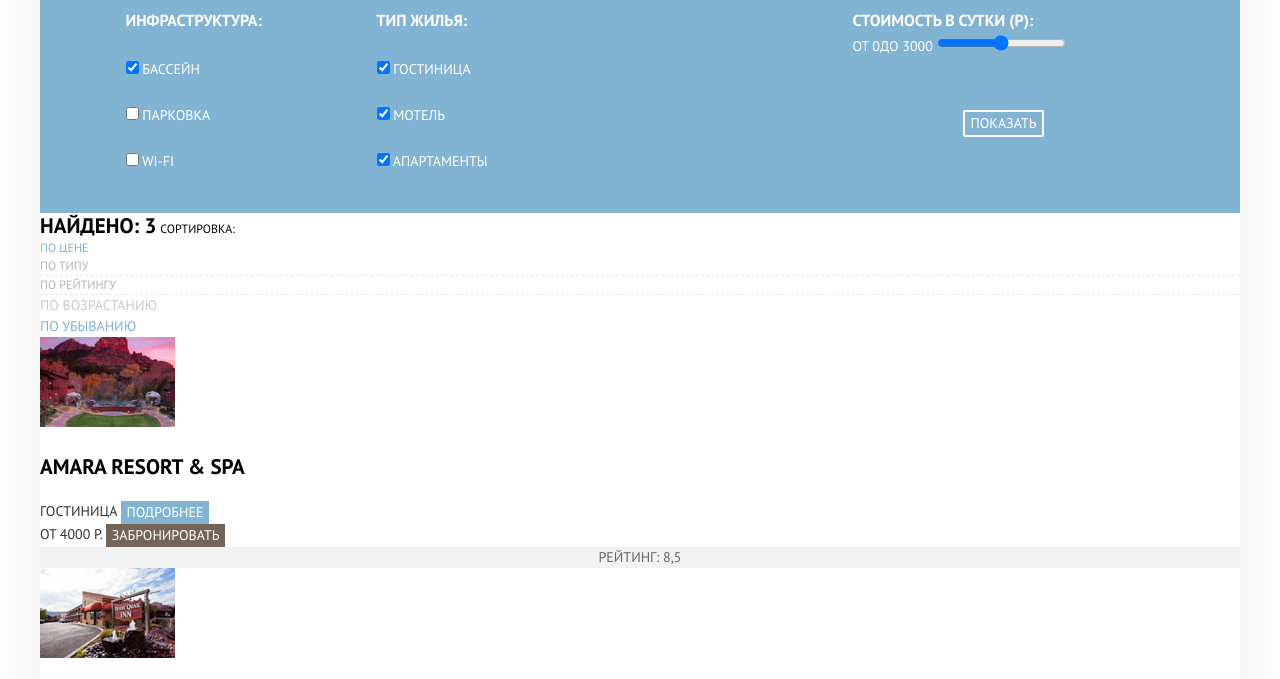
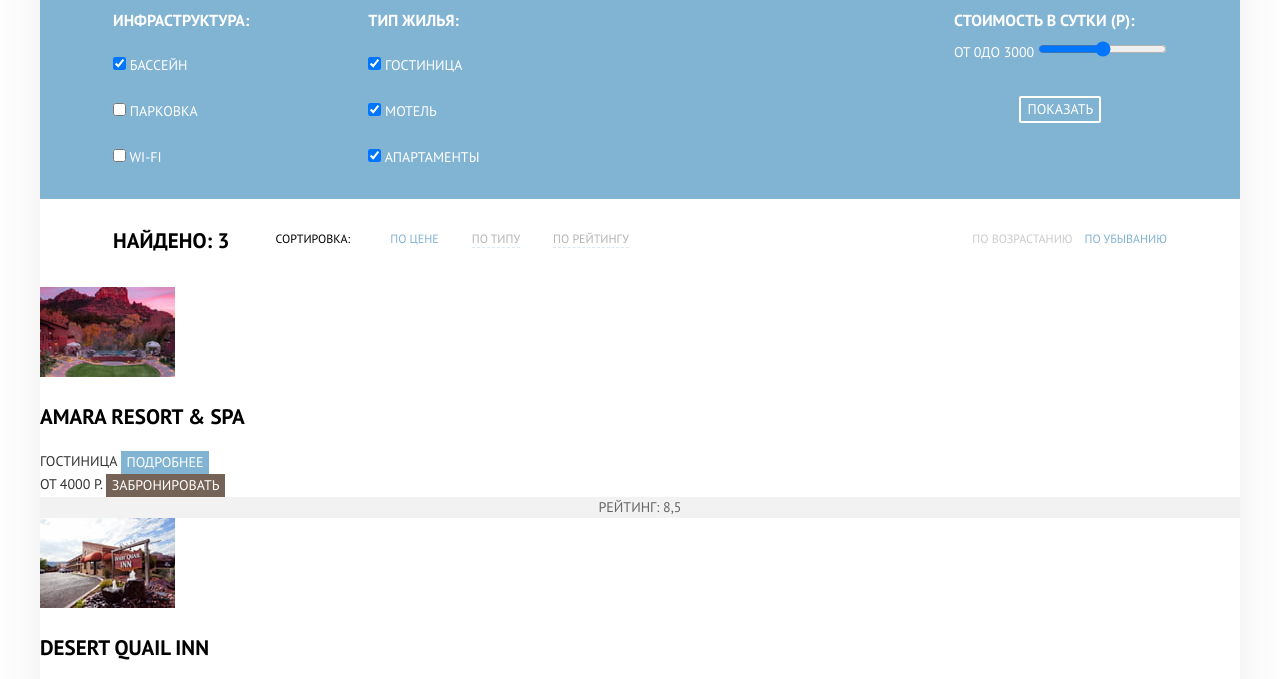
Before and after one commit to KsenyBond/944533-sedona-30, a plain HTML site: page catalog.html in a window 1280 px wide. Shown: the part 73-752 px from the top of the page. Drawn offline with Linux system fonts and the light colour scheme.

Commit message:
implemented flexbox layout for catalog page

```diff
--- a/catalog.html
+++ b/catalog.html
@@ -29,7 +29,7 @@
       <section class="filters">
         <h2 class="visually-hidden">Фильтры поиска гостиниц</h2>
         <form class="filter-form" action="https://echo.htmlacademy.ru" method="get">
-          <fieldset class="infrastructure-options">
+          <fieldset class="left-container infrastructure-options">
             <legend class="set-caption">Инфраструктура:</legend>
             <ul>
               <li class="filter-option">
@@ -46,7 +46,7 @@
               </li>
             </ul>
           </fieldset>
-          <fieldset class="type-options">
+          <fieldset class="left-container type-options">
             <legend class="set-caption">Тип жилья:</legend>
             <ul>
               <li class="filter-option">
@@ -63,19 +63,21 @@
               </li>
             </ul>
           </fieldset>
+          <div class="right-container">
             <fieldset class="price-options">
               <legend class="set-caption">Стоимость в сутки (Р):</legend>
               <label for="filter-price"><span>от 0</span><span>до 3000</span></label>
               <input class="filter-input-range" type="range" min="0" max="3000" step="10" name="price-per-day" id="filter-price">
             </fieldset>
             <button class="filter-button" type="submit">Показать</button>
+          </div>
         </form>
       </section>
       <section class="sort">
         <h2 class="visually-hidden">Сортировка результатов поиска гостиниц</h2>
         <span class="sort-result">Найдено: 3</span>
         <span class="sort-types">Сортировка:</span>
-        <ul>
+        <ul class="sort-option-list">
           <li class="sort-option sort-option-current">
             <a href="#">По цене</a>
           </li>
@@ -85,10 +87,10 @@
           <li class="sort-option">
             <a href="#">По рейтингу</a>
           </li>
-          <li class="sort-option-order">
+          <li class="sort-option-order sort-option-order-up">
             <a href="#">По возрастанию</a>
           </li>
-          <li class="sort-option-order sort-option-current">
+          <li class="sort-option-order sort-option-order-down sort-option-current">
             <a href="#">По убыванию</a>
           </li>
         </ul>
--- a/css/style.css
+++ b/css/style.css
@@ -98,6 +98,8 @@ p {
 
 fieldset {
   border: none;
+  margin: 0;
+  padding: 0;
 }
 
 /* Global buttons */
@@ -238,89 +240,6 @@ button {
 }
 
 /* Advantages */
-
-/*.advantages {*/
-/*  background-color: var(--basic-white);*/
-/*  text-align: center;*/
-/*}*/
-
-/*.advantages-list-caption {*/
-/*  line-height: 26px;*/
-/*  margin-bottom: 51px;*/
-/*}*/
-
-/*.advantages-list {*/
-/*  display: grid;*/
-/*  grid-template-columns: repeat(3, 1fr);*/
-/*  grid-template-rows: min-content min-content 256px;*/
-/*}*/
-
-/*.advantage-item {*/
-/*  background-color: var(--basic-bg-gray);*/
-/*}*/
-
-/*.real-city,*/
-/*.devils-bridge {*/
-/*  color: var(--basic-white);*/
-/*  background-color: var(--basic-blue);*/
-/*}*/
-
-/*.real-city .advantage-title,*/
-/*.devils-bridge .advantage-title {*/
-/*  color: var(--basic-white);*/
-/*}*/
-
-/*.real-city {*/
-/*  display: grid;*/
-/*  grid-template-columns: 1fr min-content;*/
-/*  grid-template-rows: min-content 330px;*/
-/*  grid-column: 1 / -1;*/
-/*}*/
-
-/*.devils-bridge {*/
-/*  display: grid;*/
-/*  grid-template-columns: min-content 1fr;*/
-/*  grid-column: 1 / -1;*/
-/*}*/
-
-/*.real-city .advantage-item-text {*/
-/*  grid-column: 1 / 2;*/
-/*  grid-row: 1 / 2;*/
-/*}*/
-
-/*.real-city::before {*/
-/*  content: "";*/
-/*  display: block;*/
-/*  width: 800px;*/
-/*  height: 256px;*/
-/*  background-image: url("../img/city-view.jpg");*/
-/*  grid-column: 2 / 3;*/
-/*}*/
-
-/*.devils-bridge::before {*/
-/*  content: "";*/
-/*  display: block;*/
-/*  width: 800px;*/
-/*  height: 256px;*/
-/*  background-image: url("../img/canyon.jpg");*/
-/*}*/
-
-/*.features-list {*/
-/*  background-color: var(--basic-white);*/
-/*  color: var(--basic-text-gray);*/
-/*  grid-row: 2 / 3;*/
-/*  grid-column: 1 / 3;*/
-/*  display: grid;*/
-/*  grid-template-columns: repeat(3, 1fr);*/
-/*  grid-template-rows: 330px;*/
-/*}*/
-
-/*.advantage-title,*/
-/*.feature-title {*/
-/*  font-size: 21px;*/
-/*  font-weight: 700;*/
-/*  color: var(--basic-black);*/
-/*}*/
 
 .advantages {
   background-color: var(--basic-white);
@@ -531,48 +450,9 @@ button {
 }
 
 .filter-form {
-  display: grid;
   margin: 0 73px;
-  grid-template-columns: 127px 400px 200px 327px;
-  grid-template-rows: min-content min-content;
-  padding: 26.5px 0 32px;       /* разобраться с высотой формы */
-}
-
-.infrastructure-options {
-  grid-row: 1 / -1;
-}
-
-.type-options {
-  grid-row: 1 / -1;
-  margin-left: 126px;
-}
-
-.infrastructure-options .filter-option,
-.type-options .filter-option {
-  margin-bottom: 25px;
-}
-
-.infrastructure-options .filter-option:last-child,
-.type-options .filter-option:last-child {
-  margin-bottom: 0;
-}
-
-.infrastructure-options .set-caption,
-.type-options .set-caption {
-  margin-bottom: 24px;
-}
-
-.price-options {
-  grid-column: 4 / 5;
-  justify-content: end;
-}
-
-.filter-button {
-  grid-column: 4 / 5;
-  grid-row: -2 / -1;
-  width: min-content;
-  height: min-content;
-  margin: 0 auto;
+  padding: 26.5px 0 31px 0;      /* скорректировать паддинги по чекбоксам */
+  display: flex;
 }
 
 .filter-form .set-caption {
@@ -580,30 +460,78 @@ button {
   font-weight: 700;
 }
 
+.left-container {
+  margin-right: 119px;
+}
+
+.left-container .set-caption {
+  margin-bottom: 24px;
+}
+
+.filter-option {
+  margin-bottom: 25px;
+}
+
+.filter-option:last-child {
+  margin-bottom: 0;
+}
+
+.right-container {
+  margin-left: auto;
+  display: flex;
+  flex-direction: column;
+}
+
 .filter-button {
+  align-self: center;
   background: transparent;
   border: 2px solid var(--basic-white);
   border-radius: 2px;
 }
 
+.right-container .set-caption {
+  margin-bottom: 10.5px;
+}
+
+.price-options {
+  margin-bottom: 33px;
+}
+
 /* Sort */
 
 .sort {
+  margin: 0 73px;
   background-color: var(--basic-white);
+  color: var(--basic-black);
+  font-size: 12px;
+  line-height: 18px;
+  display: flex;
+}
+
+.sort-result {
+  margin: 29px 46px 33px 0;
 }
 
 .sort-types {
-  font-size: 12px;
-  line-height: 18px;
-  color: var(--basic-black);
+  margin: 31px 40px 39px 0;
+}
+
+.sort-option-list {
+  height: 18px;
+  display: flex;
+  margin: 31px 0 39px 0;
+  flex-grow: 1;
 }
 
 .sort-option {
-  font-size: 12px;
-  line-height: 18px;
-  color: var(--basic-black);
   filter: opacity(0.3);
   border-bottom: 1px dashed var(--basic-blue);
+  margin-right: 33px;
+}
+
+.sort-option-order-up {
+  margin-left: auto;
+  margin-right: 12px;
 }
 
 .sort .sort-option-current {
@@ -673,7 +601,7 @@ button {
   color: var(--basic-black);
   text-align: center;
   display: grid;
-  grid-template-columns: repeat(3, 1fr);
+  grid-template-columns: 327px 400px 327px;
 }
 
 .contacts {
@@ -681,6 +609,10 @@ button {
   font-size: 21px;
   line-height: 26px;
   font-weight: 700;
+}
+
+.contacts-hashtag {
+  margin-bottom: 9px;
 }
 
 .socials {
@@ -694,14 +626,18 @@ button {
   column-gap: 6px;
 }
 
-.contacts-phone {
-  margin-top: 9px;
-}
-
 .copyright {
   line-height: 26px;
   color: var(--basic-black);
   padding: 38px 0 41px;
+  display: flex;
+  align-items: center;
+  justify-content: center;
+}
+
+.copyright-logo {
+  height: 41px;
+  margin-left: 8px;
 }
 
 .copyright-logo:hover .button-icon {
```
Also changed, not shown: index.html (+1 -1 lines). Lines whose indentation alone changed are shown as unchanged.
